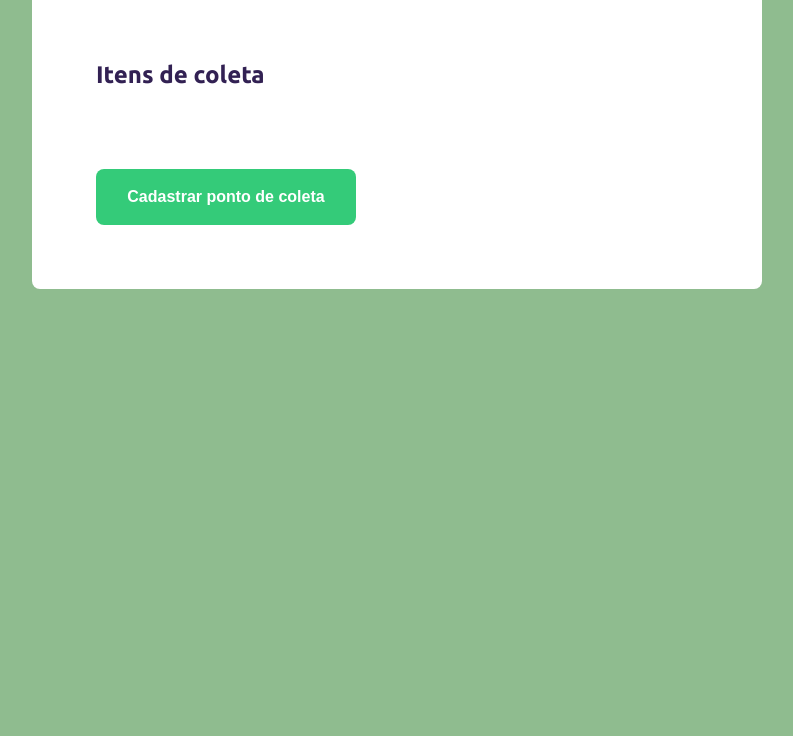
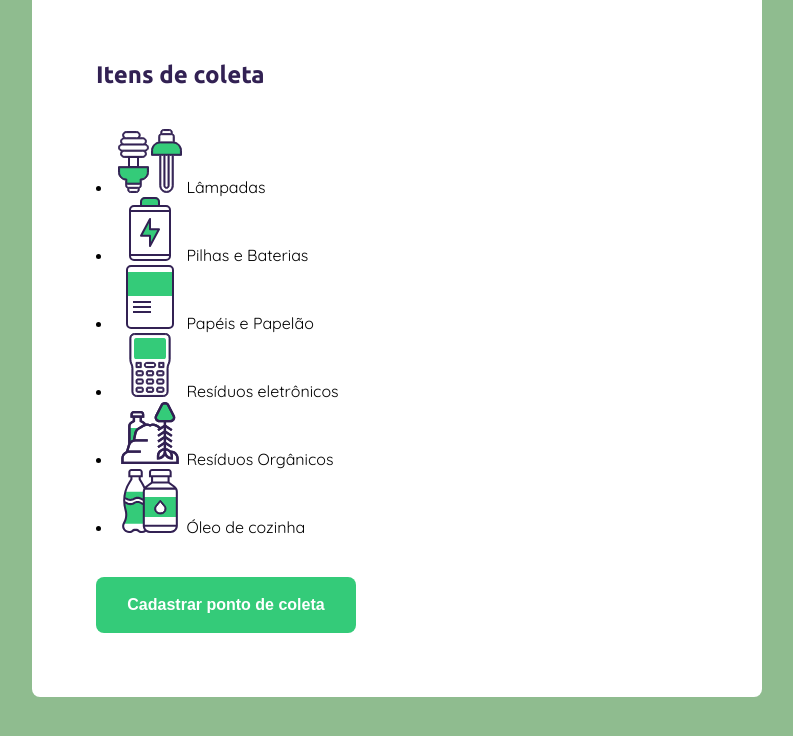
Before and after one commit to bduaart/Ecoleta, a plain HTML site: page src/create-point.html in a window 1280 px wide. Shown: the part 712-1448 px from the top of the page, without its empty margins (243-1036 px from the left). Before the commit the page ends 1081 px from the top, so only its background shows below. Drawn offline with Linux system fonts and the light colour scheme; no server answers.

Commit message:
Added register point

```diff
--- a/src/create-point.html
+++ b/src/create-point.html
@@ -35,24 +35,24 @@
 
                 <div class="field">
                     <label for="name">Nome da entidade</label>
-                    <input type="text" name="name">
+                    <input type="text" name="name" required>
                 </div>
 
                 <div class="field-group">
                     <div class="field">
                         <label for="address">Endereço</label>
-                        <input type="text" name="adddress">
+                        <input type="text" name="adddress" required>
                     </div>
                     <div class="field">
                         <label for="address2">Número/Complemento</label>
-                        <input type="text" name="address2">
+                        <input type="text" name="address2" required>
                     </div>
                 </div>
 
                 <div class="field-group">
                     <div class="field">
                       <label for="state">Estado</label>
-                      <select name="uf">
+                      <select name="uf" required>
                         <option value="">Selecione o Estado</option>
                       </select>
 
@@ -60,7 +60,7 @@
                     </div>
                     <div class="field">
                       <label for="city">Cidade</label>
-                      <select name="city" disabled>
+                      <select name="city" disabled required>
                         <option value="">Selecione a Cidade</option>
                       </select>
                     </div>
@@ -73,6 +73,41 @@
                 <legend>
                   <h2>Itens de coleta</h2>
                 </legend>
+
+                <div class="items-grid">
+                  <li data-id="1">
+                    <img src="assets/lampadas.svg" alt="Lâmpadas">
+                    <span>Lâmpadas</span>
+                  </li>
+
+                  <li data-id="2">
+                    <img src="assets/baterias.svg" alt="Pilhas e Baterias">
+                    <span>Pilhas e Baterias</span>
+                  </li>
+
+                  <li data-id="3">
+                    <img src="assets/papeis-papelao.svg" alt="Papéis e Papelão">
+                    <span>Papéis e Papelão</span>
+                  </li>
+
+                  <li data-id="4">
+                    <img src="assets/eletronicos.svg" alt="Resíduos eletrônicos">
+                    <span>Resíduos eletrônicos</span>
+                  </li>
+
+                  <li data-id="5">
+                    <img src="assets/organicos.svg" alt="Resíduos Orgânicos">
+                    <span>Resíduos Orgânicos</span>
+                  </li>
+
+                  <li data-id="6">
+                    <img src="assets/oleo.svg" alt="Óleo de cozinha">
+                    <span>Óleo de cozinha</span>
+                  </li>
+                </div>
+
+                <input type="hidden" name="items">
+
               </fieldset>
 
               <button type="submit">Cadastrar ponto de coleta</button>
```
